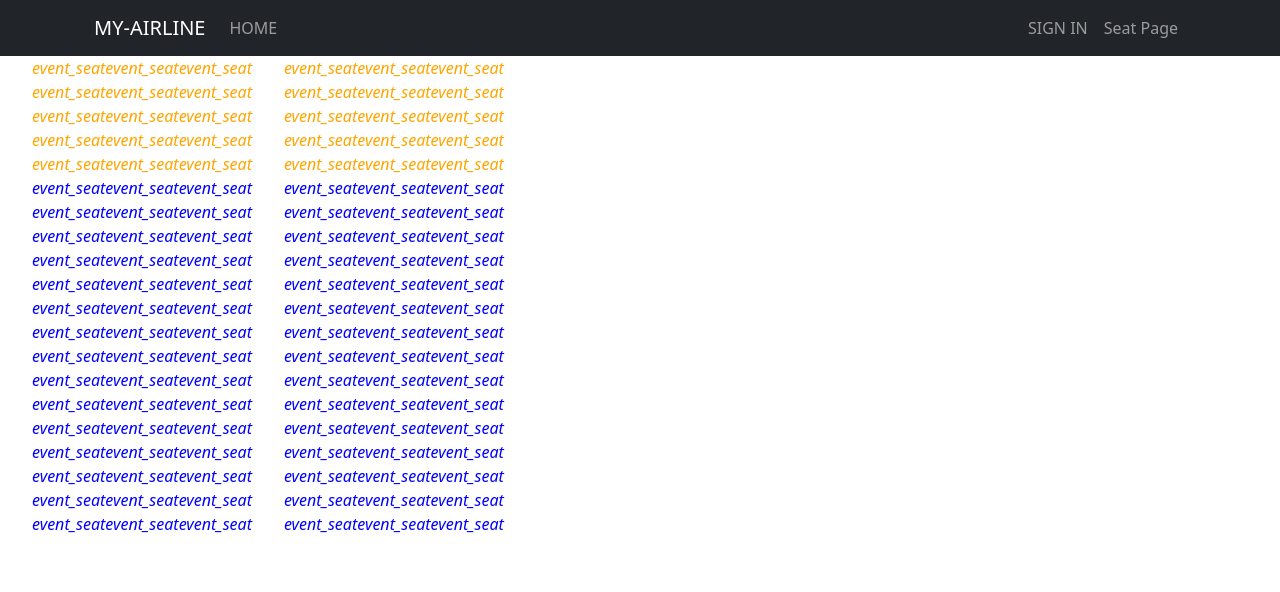
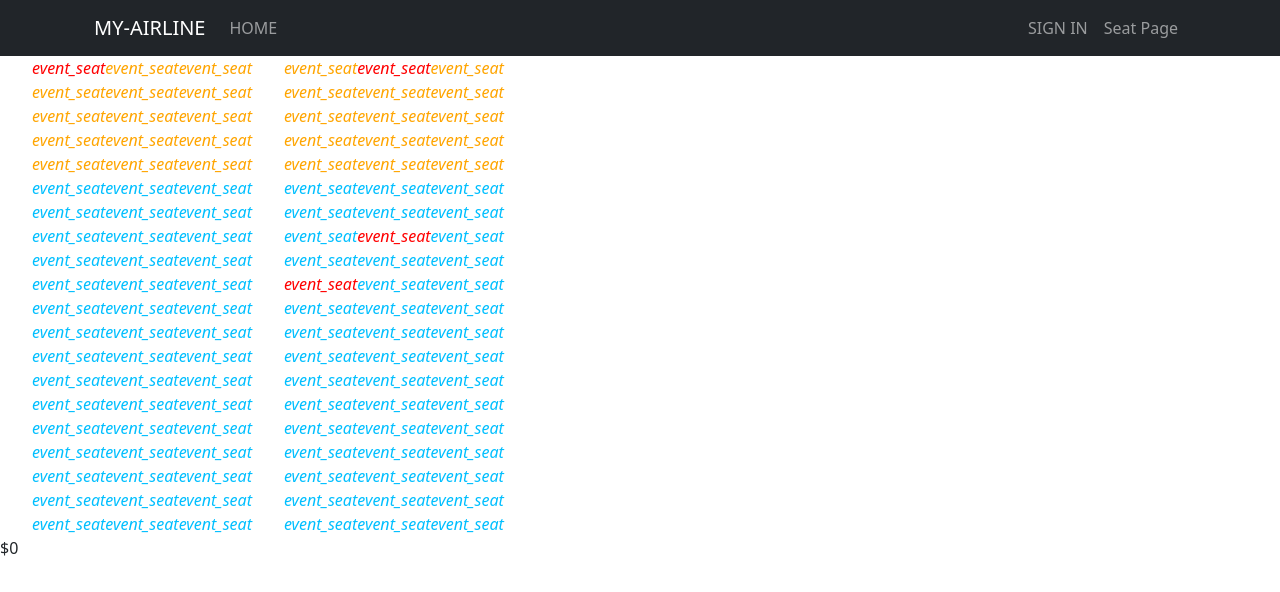
Before and after one commit to gopinathsjsu/team-project-202Airlines, a React (Create React App) app in the folder frontend/: page /seatmap in a window 1280 px wide. Shown: the top 592 px of the page. Built offline with nearby package versions, Linux system fonts and the light colour scheme; the HTML template or start-up script is replaced by a standard one.

Commit message:
updated status of seats using mock data

```diff
--- a/frontend/src/css/App.css
+++ b/frontend/src/css/App.css
@@ -17,11 +17,20 @@
   color: grey;
 }
 
+.seatBase {
+  display: flex;
+  min-width: 32px;
+  position: relative;
+}
+.seatCursor {
+  cursor: pointer;
+}
+
 .seatIcon:hover::after {
   position: absolute;
   content: attr(info);
-  bottom: 50%;
-  left: 50%;
+  bottom: 75%;
+  left: 75%;
   width: max-content;
   background-color: rgb(253, 247, 247);
   color: rgb(212, 34, 34);
--- a/frontend/src/views/SeatMap.js
+++ b/frontend/src/views/SeatMap.js
@@ -1,5 +1,8 @@
 import React, { useState } from "react";
 import { Col, Container, Row } from "react-bootstrap";
+
+//TODO : disable next button if all seats are not selected
+//TODO : display cost on screen
 
 function SeatMap() {
   const defaultSeatData = {
@@ -10,19 +13,38 @@ function SeatMap() {
   };
 
   const defaultPrice = {
-    base: 500,
-    businessClass: 100,
-    window: 25,
-    aisle: 25,
-    last: 25,
+    base: 50,
+    businessClass: 25,
+    window: 5,
+    aisle: 5,
+    last: 5,
   };
+
+  const noOfTravellers = 4;
 
   const bookedSeats = ["1A", "1E", "10D", "8E"];
 
-  const [seatStatus, setSeatStatus] = useState([]);
+  // const [seatStatus, setSeatStatus] = useState([]);
+
+  const [selectedSeats, setSelectedSeats] = useState([]);
 
   const seatClickHandler = (e) => {
-    console.log(e.currentTarget.getAttribute("seatid"));
+    const seatId = e.currentTarget.getAttribute("seatid");
+    setSelectedSeats((prev) => {
+      if (prev.indexOf(seatId) > -1) {
+        const temp = [...prev];
+        temp.splice(temp.indexOf(seatId), 1);
+        return [...temp];
+      } else {
+        if (prev.length >= noOfTravellers) {
+          const temp = [...prev];
+          temp.shift();
+          return [...temp, seatId];
+        }
+        return [...prev, seatId];
+      }
+    });
+    // console.log(e.currentTarget.getAttribute("seatid"));
   };
 
   const setClickHandler = (id) => {
@@ -33,15 +55,51 @@ function SeatMap() {
     }
   };
 
-  const setSeatStyle = (id) => {
-    let style = { display: "flex", minWidth: "32px", position: "relative" };
-    if (bookedSeats.indexOf(id) < 0) {
-      style = { ...style, cursor: "pointer" };
+  // const setSeatStyle = (id) => {
+  //   let style = { display: "flex", minWidth: "32px", position: "relative" };
+  //   if (bookedSeats.indexOf(id) < 0) {
+  //     style = { ...style, cursor: "pointer" };
+  //   }
+  //   if (selectedSeats.indexOf(id) > -1) {
+  //     style = { ...style, color: "green" };
+  //   }
+  //   return style;
+  // };
+
+  const setSeatStyle = (id, row) => {
+    let style = { color: "deepskyblue" };
+    if (row < defaultSeatData.businessClass) {
+      style = { ...style, color: "orange" };
+    }
+    if (bookedSeats.indexOf(id) > -1) {
+      style = { ...style, color: "red" };
+    }
+
+    if (selectedSeats.indexOf(id) > -1) {
+      style = { ...style, color: "green" };
     }
     return style;
   };
 
-  const setSeatPrice = (row, column, division) => {
+  const setSeatClass = (id) => {
+    let className = "seatIcon seatBase";
+    if (bookedSeats.indexOf(id) < 0) {
+      className += " seatCursor";
+    }
+    return className;
+  };
+
+  const getSeatPrice = (seatId) => {
+    let row = seatId.substring(0, seatId.length - 1);
+    row = parseInt(row) - 1;
+    let char = seatId.substring(seatId.length - 1, seatId.length);
+    char = char.charCodeAt(0) - 64 - 1;
+    const division = Math.floor(char / defaultSeatData.seatsPerDivision);
+    const column = char % defaultSeatData.seatsPerDivision;
+    return generateSeatPrice(row, column, division);
+  };
+
+  const generateSeatPrice = (row, column, division) => {
     let price = defaultPrice.base;
     if (row < defaultSeatData.businessClass) {
       price += defaultPrice.businessClass;
@@ -61,7 +119,6 @@ function SeatMap() {
         price += defaultPrice.window;
       }
     }
-    console.log(price);
     return price;
   };
 
@@ -71,15 +128,20 @@ function SeatMap() {
     for (let j = 0; j < defaultSeatData.divisions; j++) {
       let columns = [];
       for (let k = 0; k < defaultSeatData.seatsPerDivision; k++) {
-        const id = i + 1 + String.fromCharCode(j * 3 + k + 1 + 64);
+        const id =
+          i +
+          1 +
+          String.fromCharCode(
+            j * defaultSeatData.seatsPerDivision + k + 1 + 64
+          );
         columns.push(
           <div
             seatid={id}
-            info={id + " : $" + setSeatPrice(i, k, j)}
+            info={id + " : $" + generateSeatPrice(i, k, j)}
             key={id}
             onClick={setClickHandler(id)}
-            className="seatIcon"
-            style={setSeatStyle(id)}
+            className={setSeatClass(id)}
+            style={setSeatStyle(id, i)}
             data-toggle="tooltip"
             // title={id}
           >
@@ -87,9 +149,9 @@ function SeatMap() {
               className="material-icons"
               // data-toggle="tooltip"
               // title={id}
-              style={{
-                color: i < defaultSeatData.businessClass ? "orange" : "blue",
-              }}
+              // style={{
+              //   color: i < defaultSeatData.businessClass ? "orange" : "blue",
+              // }}
             >
               event_seat
             </i>
@@ -114,7 +176,20 @@ function SeatMap() {
     );
   }
 
-  return <div>{rows}</div>;
+  const cost = () => {
+    let cost = 0;
+    selectedSeats.map((each) => {
+      cost += getSeatPrice(each);
+    });
+    return cost;
+  };
+
+  return (
+    <>
+      <div>{rows}</div>
+      <div>{"$" + cost()}</div>
+    </>
+  );
 }
 
 export default SeatMap;
```
